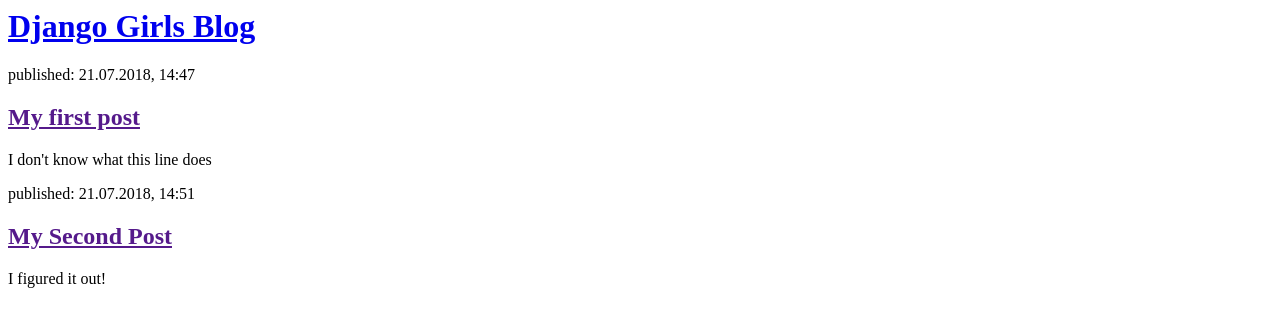
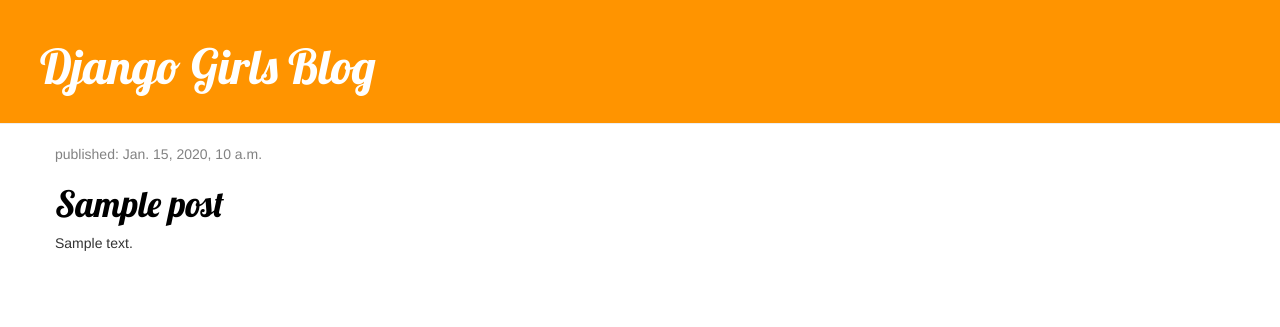
Before and after one commit to cervavi/djangogirls, a Django app: template blog/templates/blog/post_list.html in a window 1280 px wide. Shown: the top 327 px of the page. Run offline with Django 3.2, Linux system fonts and the light colour scheme; the template is opened without the code that fills it: values that come from a table or form of the project are taken from there, others are empty; tables that the repository leaves empty hold one stand-in row (values such as "Sample post"); some libraries are stand-ins or nearby versions.

Commit message:
Updating css

```diff
--- /dev/null
+++ b/blog/static/css/blog.css
@@ -0,0 +1,50 @@
+h1 a {
+    color: #FCA205;
+    font-family: 'Lobster';
+}
+.page-header {
+    background-color: #ff9400;
+    margin-top: 0;
+    padding: 20px 20px 20px 40px;
+}
+
+.page-header h1, .page-header h1 a, .page-header h1 a:visited, .page-header h1 a:active {
+    color: #ffffff;
+    font-size: 36pt;
+    text-decoration: none;
+}
+
+.content {
+    margin-left: 40px;
+}
+
+h1, h2, h3, h4 {
+    font-family: 'Lobster', cursive;
+}
+
+.date {
+    color: #828282;
+}
+
+.save {
+    float: right;
+}
+
+.post-form textarea, .post-form input {
+    width: 100%;
+}
+
+.top-menu, .top-menu:hover, .top-menu:visited {
+    color: #ffffff;
+    float: right;
+    font-size: 26pt;
+    margin-right: 20px;
+}
+
+.post {
+    margin-bottom: 70px;
+}
+
+.post h1 a, .post h1 a:visited {
+    color: #000000;
+}
--- a/blog/templates/blog/post_list.html
+++ b/blog/templates/blog/post_list.html
@@ -1,22 +1,30 @@
+{% load static %}
 <html>
   <head>
+    <link rel="stylesheet" href="//maxcdn.bootstrapcdn.com/bootstrap/3.2.0/css/bootstrap.min.css">
+  <link rel="stylesheet" href="//maxcdn.bootstrapcdn.com/bootstrap/3.2.0/css/bootstrap-theme.min.css">
+  <link rel="stylesheet" href="{% static 'css/blog.css' %}">
+  <link href="//fonts.googleapis.com/css?family=Lobster&subset=latin,latin-ext" rel="stylesheet" type="text/css">
     <title>Figuring Stuff Out</title>
   <head>
 <body>
-  <div>
+  <div class= "page-header">
     <h1><a href='/'>Django Girls Blog</a></h1>
-  <div>
-
-  <div>
-    <p>published: 21.07.2018, 14:47</p>
-    <h2><a href=''>My first post</a></h2>
-    <p>I don't know what this line does</p>
   </div>
-
-  <div>
-    <p>published: 21.07.2018, 14:51</p>
-    <h2><a href="">My Second Post</a></h2>
-    <p>I figured it out!</p>
+    <div class="content container">
+      <div class="row">
+          <div class="col-md-8">
+              {% for post in posts %}
+                  <div class="post">
+                      <div class="date">
+                          <p>published: {{ post.published_date }}</p>
+                      </div>
+                      <h1><a href="">{{ post.title }}</a></h1>
+                      <p>{{ post.text|linebreaksbr }}</p>
+                  </div>
+              {% endfor %}
+          </div>
+      </div>
   </div>
 </body>
 </html>
--- a/blog/views.py
+++ b/blog/views.py
@@ -1,5 +1,8 @@
 from django.shortcuts import render
+from django.utils import timezone
+from .models import Post
 
 # Create your views here.
 def post_list(request):
-    return render(request, 'blog/post_list.html', {})
+    posts = Post.objects.filter(published_date__lte=timezone.now()).order_by('published_date')
+    return render(request, 'blog/post_list.html', {'posts': posts})
```
